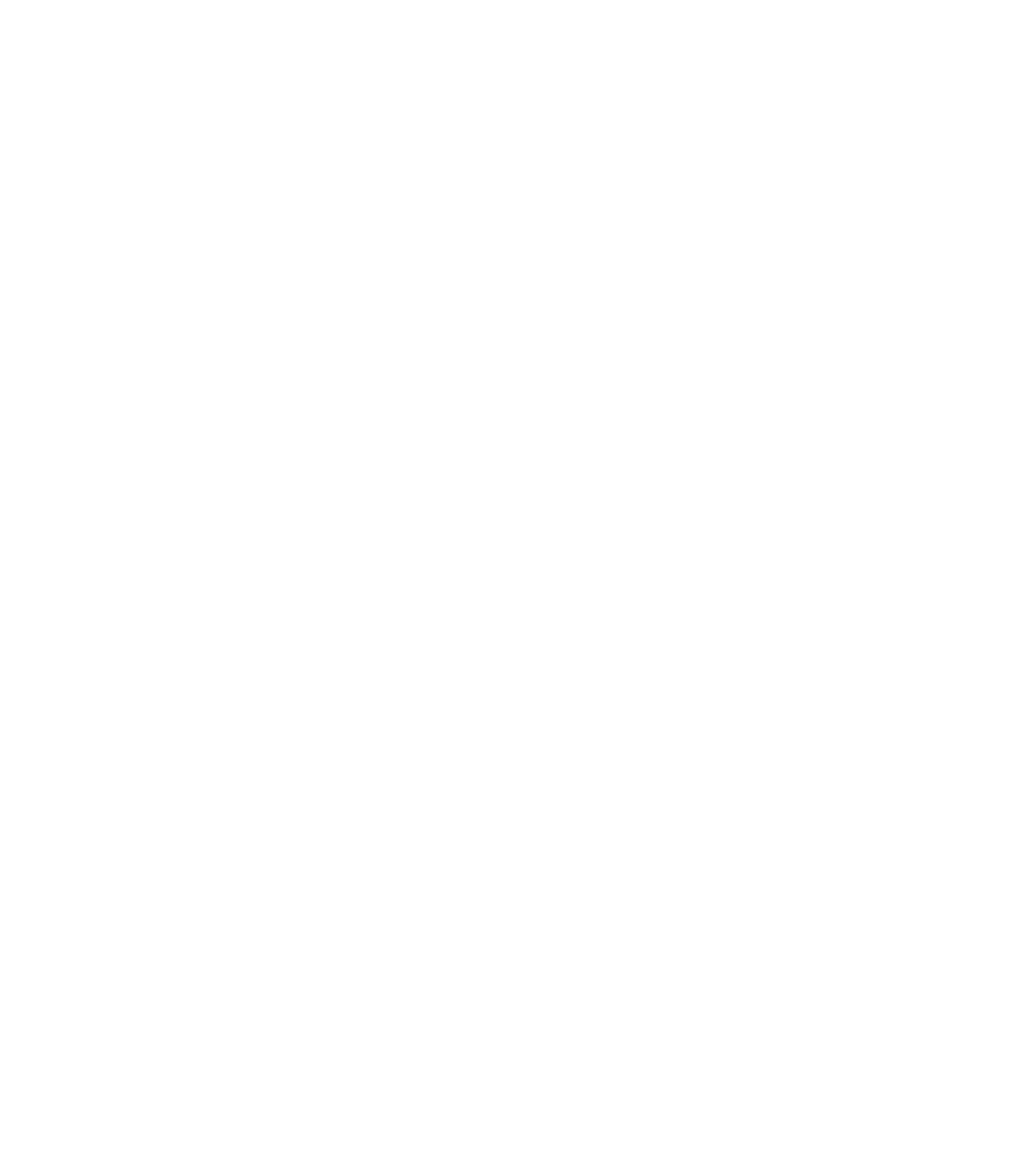
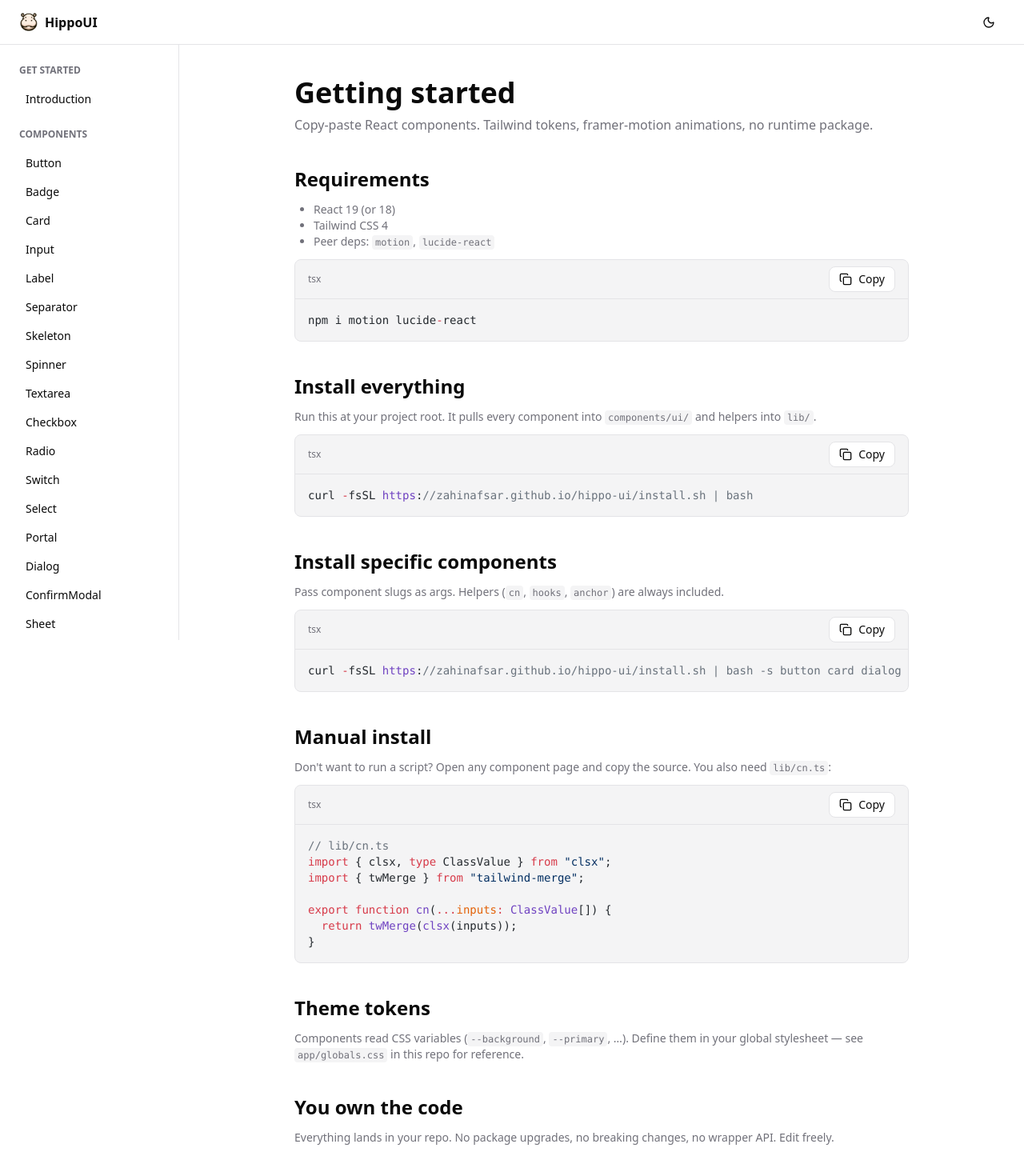
Before and after one commit to zahinafsar/hippo-ui, a Next.js app: page /docs/getting-started in a window 1280 px wide. Before the commit this address had no page. Shown: the whole page at 80% size. Before the commit the page ends 800 px from the top, so only its background shows below. Built offline with nearby package versions, Linux system fonts and the light colour scheme.

Commit message:
Add getting started guide and installation scripts; update .gitignore and layout

```diff
--- a/app/docs/[slug]/page.tsx
+++ b/app/docs/[slug]/page.tsx
@@ -18,6 +18,7 @@
   const source = await getSource(slug);
   const example = examples[slug as ComponentSlug];
   const usageCode = usage[slug as ComponentSlug];
+  const installCmd = `curl -fsSL https://zahinafsar.github.io/hippo-ui/install.sh | bash -s ${slug}`;
 
   return (
     <div className="flex flex-col gap-6">
@@ -28,7 +29,16 @@
       <DemoTabs
         preview={example}
         code={<CodeBlock code={usageCode} />}
-        install={<CodeBlock code={source} />}
+        install={
+          <div className="flex flex-col gap-3">
+            <p className="text-sm text-muted-foreground">
+              Run this in your project root to pull <code className="rounded bg-muted px-1 py-0.5 text-xs">{slug}</code> and its helpers:
+            </p>
+            <CodeBlock code={installCmd} />
+            <p className="text-sm text-muted-foreground">Or copy the source directly:</p>
+            <CodeBlock code={source} />
+          </div>
+        }
       />
     </div>
   );
--- /dev/null
+++ b/app/docs/getting-started/page.tsx
@@ -0,0 +1,82 @@
+import { CodeBlock } from "@/components/docs/code-block";
+
+const installAll = `curl -fsSL https://zahinafsar.github.io/hippo-ui/install.sh | bash`;
+const installOne = `curl -fsSL https://zahinafsar.github.io/hippo-ui/install.sh | bash -s button card dialog`;
+const manualLib = `// lib/cn.ts
+import { clsx, type ClassValue } from "clsx";
+import { twMerge } from "tailwind-merge";
+
+export function cn(...inputs: ClassValue[]) {
+  return twMerge(clsx(inputs));
+}`;
+
+export default function GettingStarted() {
+  return (
+    <div className="flex flex-col gap-10">
+      <div>
+        <h1 className="text-4xl font-bold">Getting started</h1>
+        <p className="mt-2 text-muted-foreground">
+          Copy-paste React components. Tailwind tokens, framer-motion animations, no runtime package.
+        </p>
+      </div>
+
+      <section className="flex flex-col gap-3">
+        <h2 className="text-2xl font-semibold">Requirements</h2>
+        <ul className="list-disc pl-6 text-sm text-muted-foreground">
+          <li>React 19 (or 18)</li>
+          <li>Tailwind CSS 4</li>
+          <li>
+            Peer deps: <code className="rounded bg-muted px-1 py-0.5 text-xs">motion</code>,{" "}
+            <code className="rounded bg-muted px-1 py-0.5 text-xs">lucide-react</code>
+          </li>
+        </ul>
+        <CodeBlock code={`npm i motion lucide-react`} />
+      </section>
+
+      <section className="flex flex-col gap-3">
+        <h2 className="text-2xl font-semibold">Install everything</h2>
+        <p className="text-sm text-muted-foreground">
+          Run this at your project root. It pulls every component into{" "}
+          <code className="rounded bg-muted px-1 py-0.5 text-xs">components/ui/</code> and helpers into{" "}
+          <code className="rounded bg-muted px-1 py-0.5 text-xs">lib/</code>.
+        </p>
+        <CodeBlock code={installAll} />
+      </section>
+
+      <section className="flex flex-col gap-3">
+        <h2 className="text-2xl font-semibold">Install specific components</h2>
+        <p className="text-sm text-muted-foreground">
+          Pass component slugs as args. Helpers (<code className="rounded bg-muted px-1 py-0.5 text-xs">cn</code>,{" "}
+          <code className="rounded bg-muted px-1 py-0.5 text-xs">hooks</code>,{" "}
+          <code className="rounded bg-muted px-1 py-0.5 text-xs">anchor</code>) are always included.
+        </p>
+        <CodeBlock code={installOne} />
+      </section>
+
+      <section className="flex flex-col gap-3">
+        <h2 className="text-2xl font-semibold">Manual install</h2>
+        <p className="text-sm text-muted-foreground">
+          Don't want to run a script? Open any component page and copy the source. You also need{" "}
+          <code className="rounded bg-muted px-1 py-0.5 text-xs">lib/cn.ts</code>:
+        </p>
+        <CodeBlock code={manualLib} />
+      </section>
+
+      <section className="flex flex-col gap-3">
+        <h2 className="text-2xl font-semibold">Theme tokens</h2>
+        <p className="text-sm text-muted-foreground">
+          Components read CSS variables (<code className="rounded bg-muted px-1 py-0.5 text-xs">--background</code>,{" "}
+          <code className="rounded bg-muted px-1 py-0.5 text-xs">--primary</code>, …). Define them in your global stylesheet — see{" "}
+          <code className="rounded bg-muted px-1 py-0.5 text-xs">app/globals.css</code> in this repo for reference.
+        </p>
+      </section>
+
+      <section className="flex flex-col gap-3">
+        <h2 className="text-2xl font-semibold">You own the code</h2>
+        <p className="text-sm text-muted-foreground">
+          Everything lands in your repo. No package upgrades, no breaking changes, no wrapper API. Edit freely.
+        </p>
+      </section>
+    </div>
+  );
+}
--- a/app/docs/layout.tsx
+++ b/app/docs/layout.tsx
@@ -17,7 +17,14 @@
       <div className="flex">
         <aside className="sticky top-14 h-[calc(100vh-3.5rem)] w-56 shrink-0 overflow-y-auto border-r border-border p-6">
           <nav className="flex flex-col gap-1">
-            <div className="mb-2 text-xs font-semibold uppercase text-muted-foreground">Components</div>
+            <div className="mb-2 text-xs font-semibold uppercase text-muted-foreground">Get Started</div>
+            <Link
+              href="/docs/getting-started"
+              className="rounded-md px-2 py-1.5 text-sm text-foreground hover:bg-accent"
+            >
+              Introduction
+            </Link>
+            <div className="mb-2 mt-4 text-xs font-semibold uppercase text-muted-foreground">Components</div>
             {registry.map((c) => (
               <Link
                 key={c.slug}
--- a/app/docs/page.tsx
+++ b/app/docs/page.tsx
@@ -29,7 +29,14 @@
           <DemoTabs
             preview={examples[c.slug]}
             code={<CodeBlock code={usage[c.slug]} />}
-            install={<CodeBlock code={c.source} />}
+            install={
+              <div className="flex flex-col gap-3">
+                <p className="text-sm text-muted-foreground">Run in your project root:</p>
+                <CodeBlock code={`curl -fsSL https://zahinafsar.github.io/hippo-ui/install.sh | bash -s ${c.slug}`} />
+                <p className="text-sm text-muted-foreground">Or copy the source:</p>
+                <CodeBlock code={c.source} />
+              </div>
+            }
           />
         </section>
       ))}
--- a/package.json
+++ b/package.json
@@ -4,6 +4,8 @@
   "private": true,
   "scripts": {
     "dev": "next dev",
+    "prebuild": "node scripts/sync-registry.mjs",
+    "predev": "node scripts/sync-registry.mjs",
     "build": "next build",
     "start": "next start",
     "lint": "eslint"
--- /dev/null
+++ b/scripts/sync-registry.mjs
@@ -0,0 +1,60 @@
+import { readdir, mkdir, copyFile, writeFile, rm } from "node:fs/promises";
+import { existsSync } from "node:fs";
+import path from "node:path";
+
+const root = path.resolve(new URL("..", import.meta.url).pathname);
+const srcUi = path.join(root, "components", "ui");
+const srcLib = path.join(root, "lib");
+const outBase = path.join(root, "public", "registry");
+const outUi = path.join(outBase, "ui");
+const outLib = path.join(outBase, "lib");
+
+const LIB_FILES = ["cn.ts", "hooks.ts", "anchor.ts"];
+
+if (existsSync(outBase)) await rm(outBase, { recursive: true });
+await mkdir(outUi, { recursive: true });
+await mkdir(outLib, { recursive: true });
+
+const uiFiles = (await readdir(srcUi)).filter((f) => f.endsWith(".tsx"));
+for (const f of uiFiles) {
+  await copyFile(path.join(srcUi, f), path.join(outUi, f));
+}
+for (const f of LIB_FILES) {
+  await copyFile(path.join(srcLib, f), path.join(outLib, f));
+}
+
+const components = uiFiles.map((f) => f.replace(/\.tsx$/, "")).sort();
+
+const script = `#!/usr/bin/env bash
+set -e
+
+BASE="https://zahinafsar.github.io/hippo-ui/registry"
+COMPONENTS=(${components.map((c) => `"${c}"`).join(" ")})
+LIB=(${LIB_FILES.map((f) => `"${f}"`).join(" ")})
+
+fetch_file() {
+  local url="$1"
+  local dest="$2"
+  mkdir -p "$(dirname "$dest")"
+  curl -fsSL "$url" -o "$dest"
+  echo "  + $dest"
+}
+
+targets=("$@")
+if [ \${#targets[@]} -eq 0 ]; then
+  targets=("\${COMPONENTS[@]}")
+fi
+
+echo "Installing hippo-ui components..."
+for f in "\${LIB[@]}"; do
+  fetch_file "$BASE/lib/$f" "lib/$f"
+done
+for name in "\${targets[@]}"; do
+  fetch_file "$BASE/ui/$name.tsx" "components/ui/$name.tsx"
+done
+echo "Done."
+`;
+
+await writeFile(path.join(root, "public", "install.sh"), script, { mode: 0o755 });
+
+console.log(`synced ${uiFiles.length} components + ${LIB_FILES.length} lib files`);
```
Also changed, not shown: 1 other file (tests, documents, lock files or other folders).
